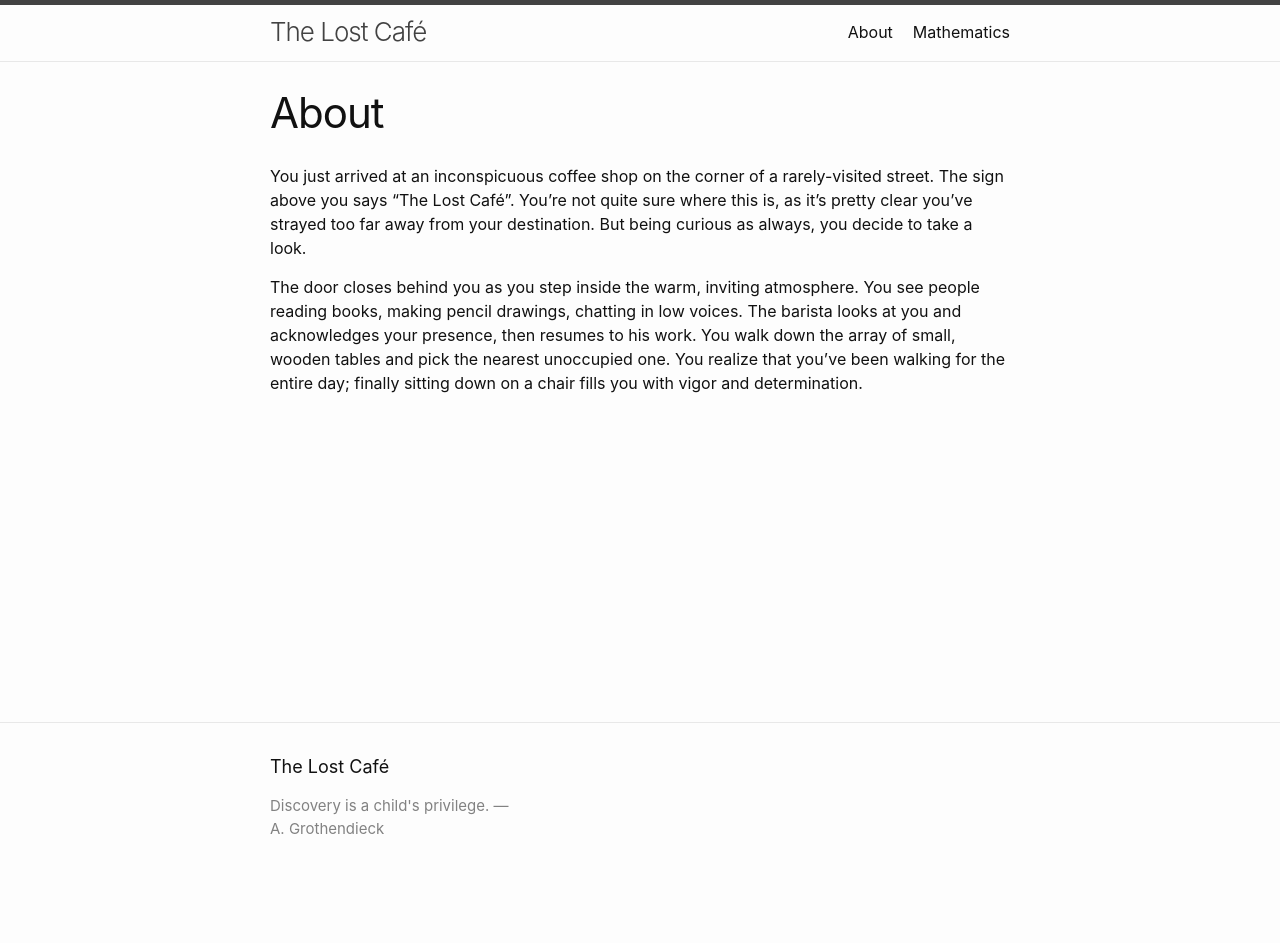
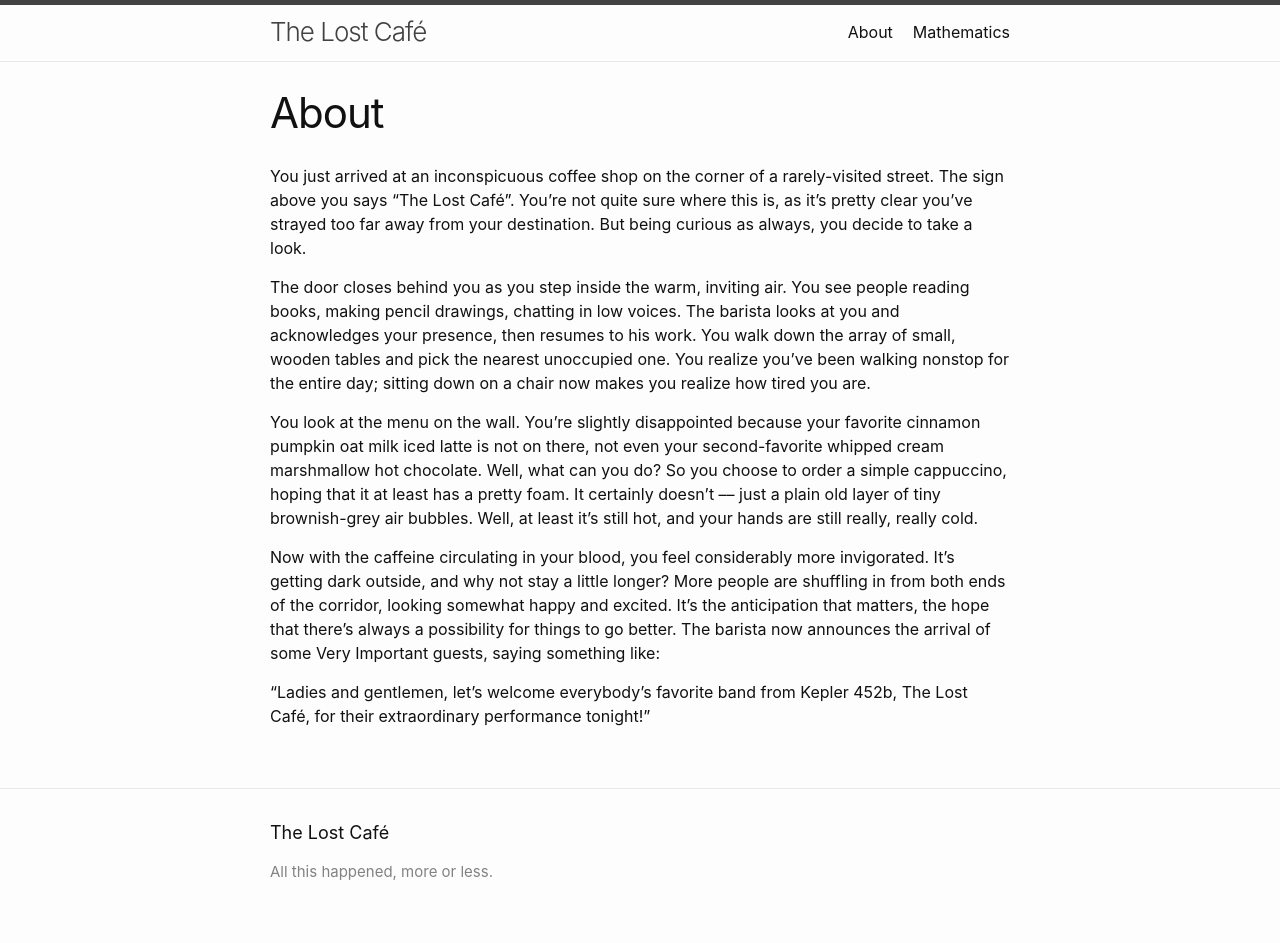
Before and after one commit to chry-santhemum/chry-santhemum.github.io, a Jekyll site: the page built from docs/about.markdown, in a window 1280 px wide. Built offline with Jekyll 4.4.1, drawn with Linux system fonts in a browser that asks for light colours; before the commit the page ends 900 px from its top, so only the background shows below that.

Commit message:
update about

```diff
--- a/docs/_config.yml
+++ b/docs/_config.yml
@@ -19,7 +19,7 @@
 # in the templates via {{ site.myvariable }}.
 
 title: The Lost Café
-author: Discovery is a child's privilege. –– A. Grothendieck
+author: All this happened, more or less.
 description: >- # this means to ignore newlines until "baseurl:"
 baseurl: "" # the subpath of your site, e.g. /blog
 url: "" # the base hostname & protocol for your site, e.g. http://example.com
--- a/docs/about.markdown
+++ b/docs/about.markdown
@@ -6,4 +6,10 @@ permalink: /about/
 
 You just arrived at an inconspicuous coffee shop on the corner of a rarely-visited street. The sign above you says "The Lost Café". You're not quite sure where this is, as it's pretty clear you've strayed too far away from your destination. But being curious as always, you decide to take a look.
 
-The door closes behind you as you step inside the warm, inviting atmosphere. You see people reading books, making pencil drawings, chatting in low voices. The barista looks at you and acknowledges your presence, then resumes to his work. You walk down the array of small, wooden tables and pick the nearest unoccupied one. You realize that you've been walking for the entire day; finally sitting down on a chair fills you with vigor and determination.
+The door closes behind you as you step inside the warm, inviting air. You see people reading books, making pencil drawings, chatting in low voices. The barista looks at you and acknowledges your presence, then resumes to his work. You walk down the array of small, wooden tables and pick the nearest unoccupied one. You realize you've been walking nonstop for the entire day; sitting down on a chair now makes you realize how tired you are.
+
+You look at the menu on the wall. You're slightly disappointed because your favorite cinnamon pumpkin oat milk iced latte is not on there, not even your second-favorite whipped cream marshmallow hot chocolate. Well, what can you do? So you choose to order a simple cappuccino, hoping that it at least has a pretty foam. It certainly doesn't –– just a plain old layer of tiny brownish-grey air bubbles. Well, at least it's still hot, and your hands are still really, really cold.
+
+Now with the caffeine circulating in your blood, you feel considerably more invigorated. It's getting dark outside, and why not stay a little longer? More people are shuffling in from both ends of the corridor, looking somewhat happy and excited. It's the anticipation that matters, the hope that there's always a possibility for things to go better. The barista now announces the arrival of some Very Important guests, saying something like:
+
+"Ladies and gentlemen, let's welcome everybody's favorite band from Kepler 452b, The Lost Café, for their extraordinary performance tonight!"
```
